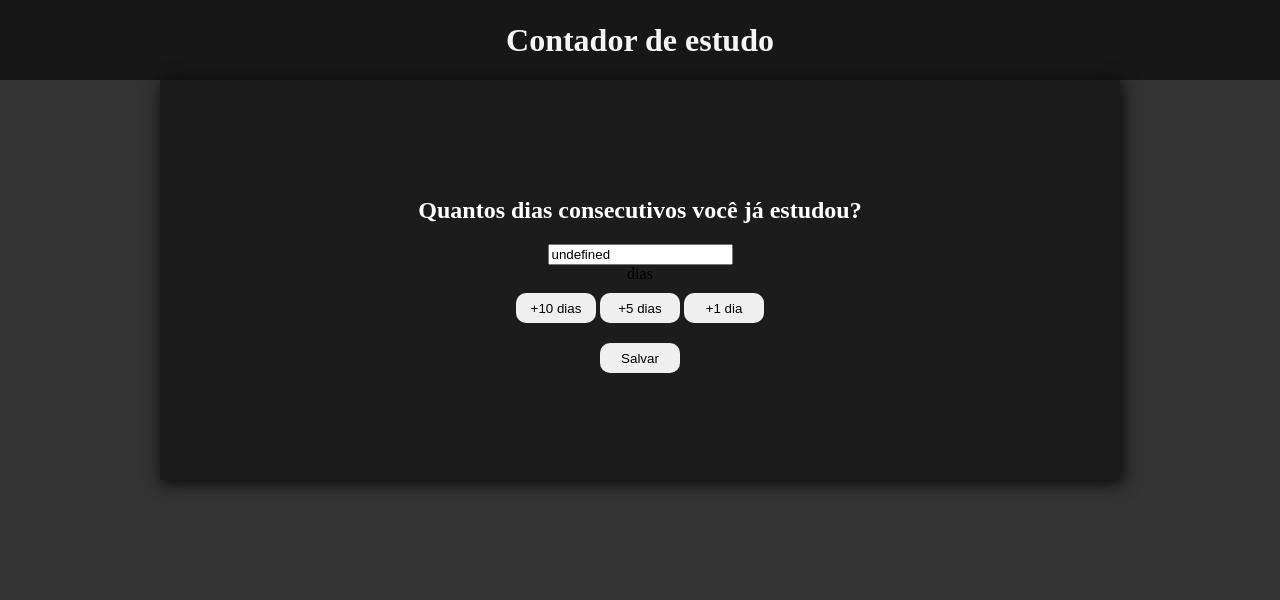
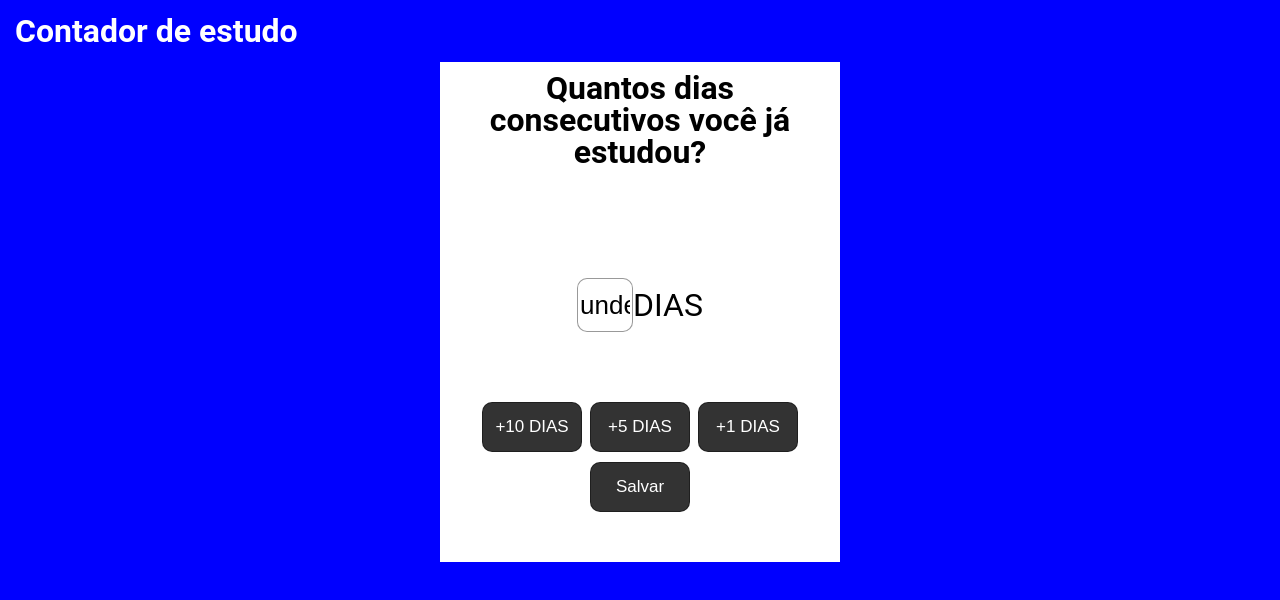
Before and after one commit to Will-Jacks/contador-estudos, a plain HTML site: page index.html in a window 1280 px wide. Drawn offline with Linux system fonts and the light colour scheme.

Commit message:
Contador de estudos v1.1

```diff
--- /dev/null
+++ b/css/reset.css
@@ -0,0 +1,49 @@
+/* http://meyerweb.com/eric/tools/css/reset/
+   v2.0 | 20110126
+   License: none (public domain)
+*/
+
+html, body, div, span, applet, object, iframe,
+h1, h2, h3, h4, h5, h6, p, blockquote, pre,
+a, abbr, acronym, address, big, cite, code,
+del, dfn, em, img, ins, kbd, q, s, samp,
+small, strike, strong, sub, sup, tt, var,
+b, u, i, center,
+dl, dt, dd, ol, ul, li,
+fieldset, form, label, legend,
+table, caption, tbody, tfoot, thead, tr, th, td,
+article, aside, canvas, details, embed,
+figure, figcaption, footer, header, hgroup,
+menu, nav, output, ruby, section, summary,
+time, mark, audio, video {
+	margin: 0;
+	padding: 0;
+	border: 0;
+	font-size: 100%;
+	vertical-align: baseline;
+}
+/* HTML5 display-role reset for older browsers */
+article, aside, details, figcaption, figure,
+footer, header, hgroup, menu, nav, section {
+	display: block;
+}
+body {
+	line-height: 1;
+}
+ol, ul {
+	list-style: none;
+}
+blockquote, q {
+	quotes: none;
+}
+blockquote:before, blockquote:after,
+q:before, q:after {
+	content: '';
+	content: none;
+}
+table {
+	border-collapse: collapse;
+	border-spacing: 0;
+}
+
+@import url('https://fonts.googleapis.com/css2?family=Roboto&display=swap');
--- /dev/null
+++ b/css/style.css
@@ -0,0 +1,62 @@
+body {
+    background-color: blue;
+    font-family: 'Roboto', sans-serif;
+    font-size: 2rem;
+}
+
+.cabecalho {
+    padding: 15px;
+    color: white;
+}
+.conteudo_geral {
+    text-align: center;
+    background-color: #FFF;
+    max-width: 400px;
+    height: 500px;
+    margin: 0 auto;
+}
+
+.centralizar-div-dias {
+    display: flex;
+    justify-content: center;
+    align-items: center;
+    margin: 80px 0px 50px 0px ;
+}
+
+h2 {
+    padding: 10px;
+}
+.quantidade-de-dias {
+    margin: 20px 0px;
+    height: 50px;
+    width: 50px;
+    text-align: center;
+    border: none;
+    font-size: 26px;
+    border: 0.4px solid rgba(0, 0, 0, 0.4);
+    border-radius: 10px;
+}
+
+.p-dias {
+    display: inline;
+}
+
+button {
+    width: 100px;
+    height: 50px;
+    border: 0.4px solid rgba(0, 0, 0, 0.4);
+    border-radius: 10px;
+
+    font-size: 17px;
+    background-color: #333;
+    color: white;
+}
+
+button:hover {
+    cursor: pointer;
+    background-color: rgba(51, 51, 51, 0.6);
+}
+
+.botoes_adicionar {
+    margin: 10px 0;
+}
--- a/index.html
+++ b/index.html
@@ -1,26 +1,29 @@
 <!DOCTYPE html>
-<html lang="en">
+<html lang="pt-br">
 <head>
     <meta charset="UTF-8">
     <meta http-equiv="X-UA-Compatible" content="IE=edge">
     <meta name="viewport" content="width=device-width, initial-scale=1.0">
-    <title>Document</title>
-    <link rel="stylesheet" href="style.css">
+    <title>Contador de Estudos</title>
+    <link rel="stylesheet" href="css/reset.css">
+    <link rel="stylesheet" href="css/style.css">
 </head>
 <body>
-    <header>
+    <header class="cabecalho">
         <h1 class="titulo_principal">Contador de estudo</h1>
     </header>
         <section class="conteudo_geral">
 
             <main>
                 <h2 class="titulo_quantos_dias">Quantos dias consecutivos você já estudou?</h2>
-                <input class="quantidade-de-dias" value="0"></input>
-                <p>dias</p>
+                <span class="centralizar-div-dias">
+                    <input class="quantidade-de-dias" value="0" placeholder="0"></input>
+                    <p class="p-dias">DIAS</p>
+                </span>
                 <section class="botoes_adicionar">
-                    <button onclick="adicionaValor(10)">+10 dias</button>
-                    <button onclick="adicionaValor(5)">+5 dias</button>
-                    <button onclick="adicionaValor(1)">+1 dia</button>
+                    <button onclick="adicionaValor(10)">+10 DIAS</button>
+                    <button onclick="adicionaValor(5)">+5 DIAS</button>
+                    <button onclick="adicionaValor(1)">+1 DIAS</button>
                 </section>
                 <section class="botoes_salvar_carregar">
                     <button onclick="salvar()">Salvar</button>
--- a/script.js
+++ b/script.js
@@ -1,9 +1,12 @@
+let valorDosDias = document.querySelector('.quantidade-de-dias');
+
 //Carregando automaticamente os dias estudados
-document.querySelector(".quantidade-de-dias").value = localStorage.info;
+valorDosDias.value = localStorage.info;
+
 
 //Salva localmente os dias estudados
 function salvar(){
-    localStorage.info = document.querySelector(".quantidade-de-dias").value;
+    localStorage.info = valorDosDias.value;
 }
 
 /*function carregar(){
@@ -13,8 +16,8 @@ function salvar(){
 
 //Transforma o valor em number e adiciona os dias de acordo com os botões
 function adicionaValor(valor) {
-    let valorInput = document.querySelector('.quantidade-de-dias').value;
+    let valorInput = valorDosDias.value;
     let transformaString = parseInt(valorInput);
     let somaTudo = transformaString + valor;
-    document.querySelector('.quantidade-de-dias').value = somaTudo;
+    valorDosDias.value = somaTudo;
 }
--- a/style.css
+++ /dev/null
@@ -1,60 +0,0 @@
-*{
-    margin: 0px;
-}
-body {
-    background-color: #333;
-}
-
-.conteudo_geral {
-    background-color: #1d1c1c;
-    width: 75vw;
-    height: 50vh;
-    margin: 0 auto;
-}
-
-header {
-    display: flex;
-    height: 80px;
-    justify-content: center;
-    align-items: center;
-    background-color: #111111d3;
-}
-
-main {
-    display: flex;
-    flex-direction: column;
-    align-items: center;
-    justify-content: center;
-    width: 75vw;
-    height: 50vh;
-    margin: 0 auto;
-    box-shadow: 2px 3px 15px 1px rgba(0, 0, 0, 0.8);
-
-}
-
-.titulo_principal {
-    color: whitesmoke;
-}
-
-.titulo_quantos_dias {
-    color: white;
-    text-align: center;
-    margin: 20px;
-}
-
-button {
-    border: none;
-    border-radius: 10px;
-    width: 80px;
-    height: 30px;
-}
-
-.botoes_adicionar {
-
-    padding: 10px 20px;
-}
-
-.botoes_salvar_carregar {
-
-    padding: 10px 20px;
-}
```
